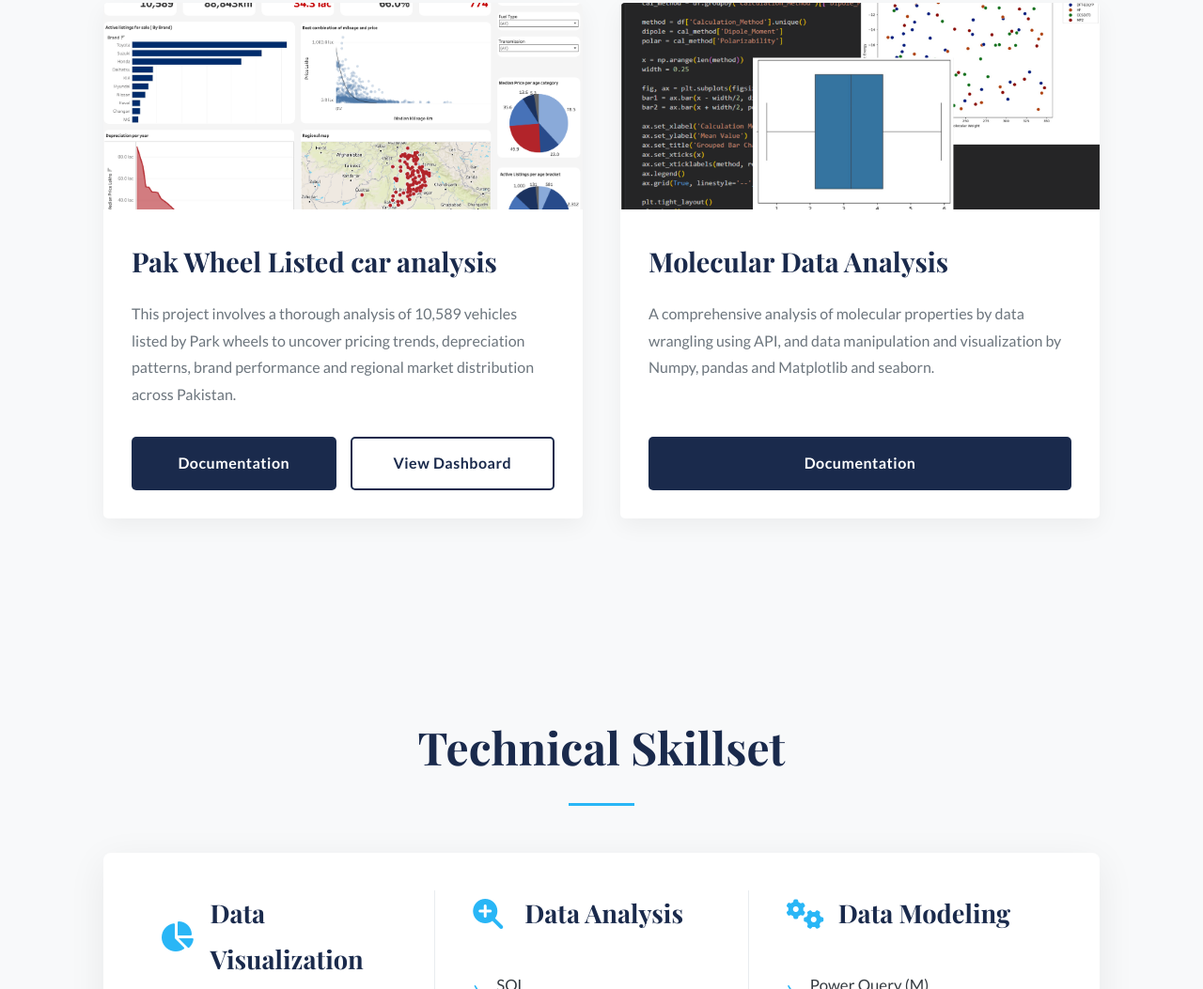
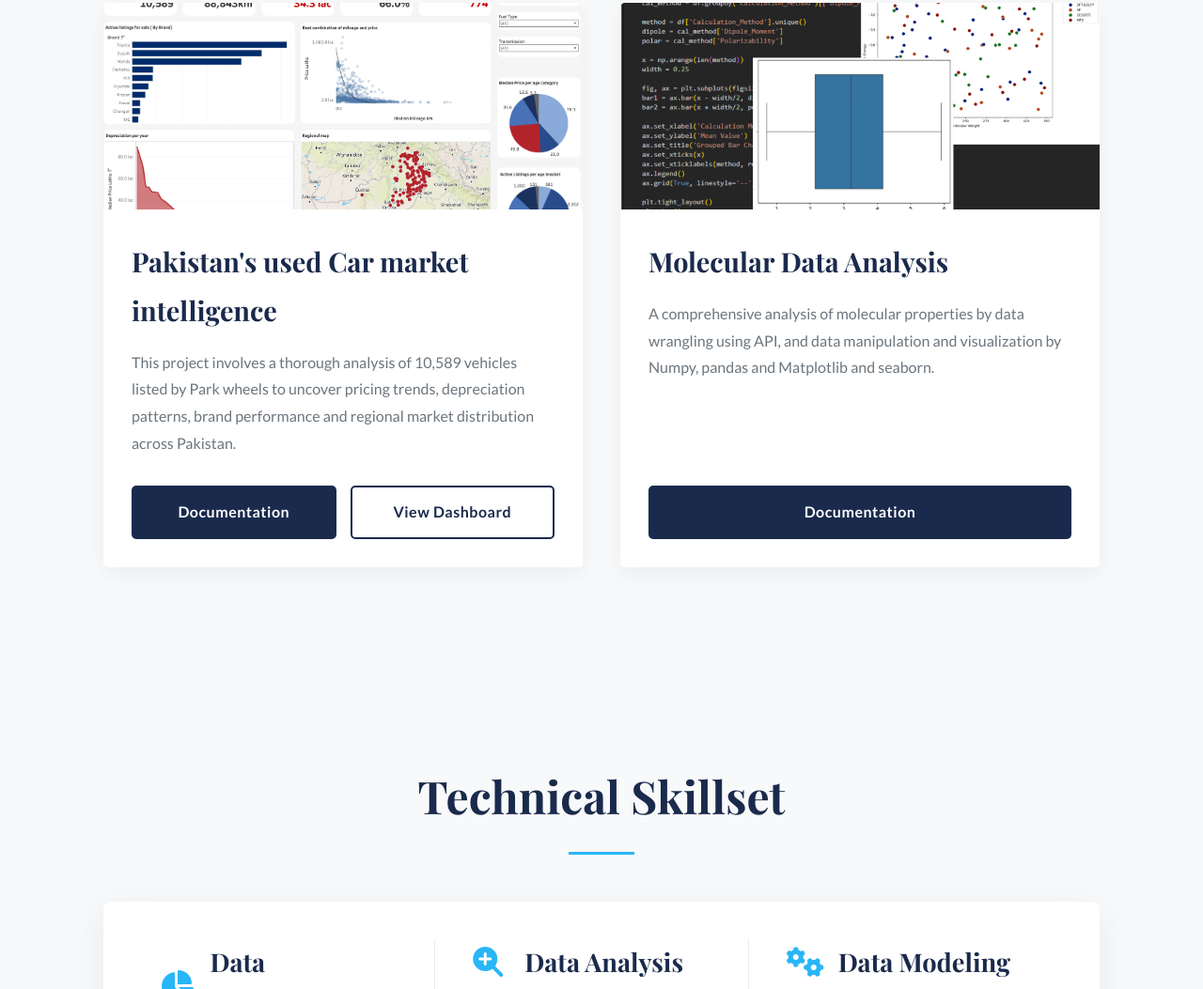
Before and after one commit to MairaZarnab08/MairaZarnab08.github.io, a plain HTML site: page index.html in a window 1280 px wide. Shown: the part 1969-3022 px from the top of the page at 94% size. Drawn offline with nearby package versions, Linux system fonts and the light colour scheme.

Commit message:
Update index.html

```diff
--- a/index.html
+++ b/index.html
@@ -131,12 +131,12 @@
                 </div>
             </div>
 
-            <!-- Project 2 -->
+            <!-- Project 3 -->
              <div class="project-card">
                 <!--💡UPDATE: Add a preview image of your project to assets/images/ -->
                 <img src="assets/images/Pak Wheel Dashboard.png" alt="Project One Preview">
                 <div class="project-card-content">
-                    <h3>Pak Wheel Listed car analysis</h3>
+                    <h3>Pakistan's used Car market intelligence</h3>
                     <p> This project involves a thorough analysis of 10,589 vehicles listed by Park wheels to uncover pricing trends,
                         depreciation patterns, brand performance and regional market distribution across Pakistan.</p>
                     <div class="project-buttons">
@@ -148,7 +148,7 @@
                 </div>
             </div>
 
-            <!-- Project 3 -->
+            <!-- Project 4 -->
             <div class="project-card">
                 <img src="assets/images/Molecular Analysis.png" alt="Project Three Preview">
                 <div class="project-card-content">
```
